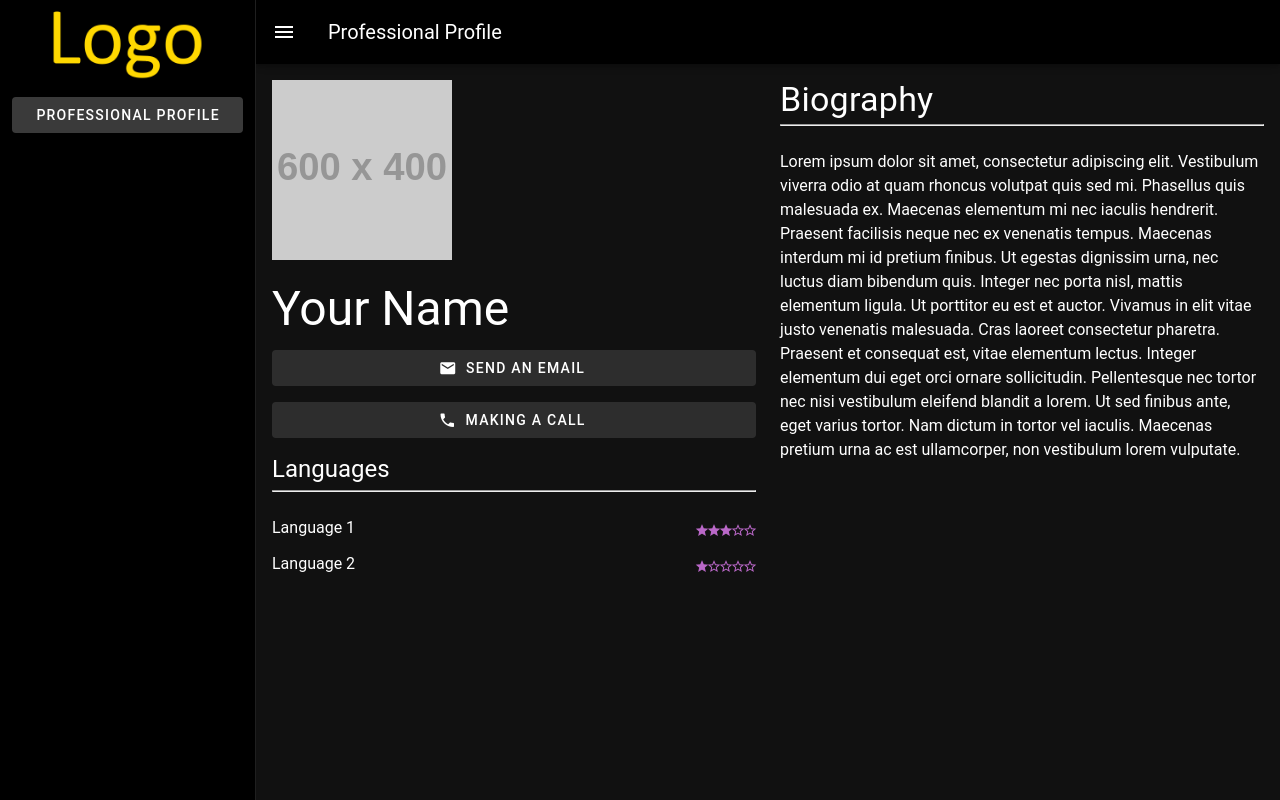
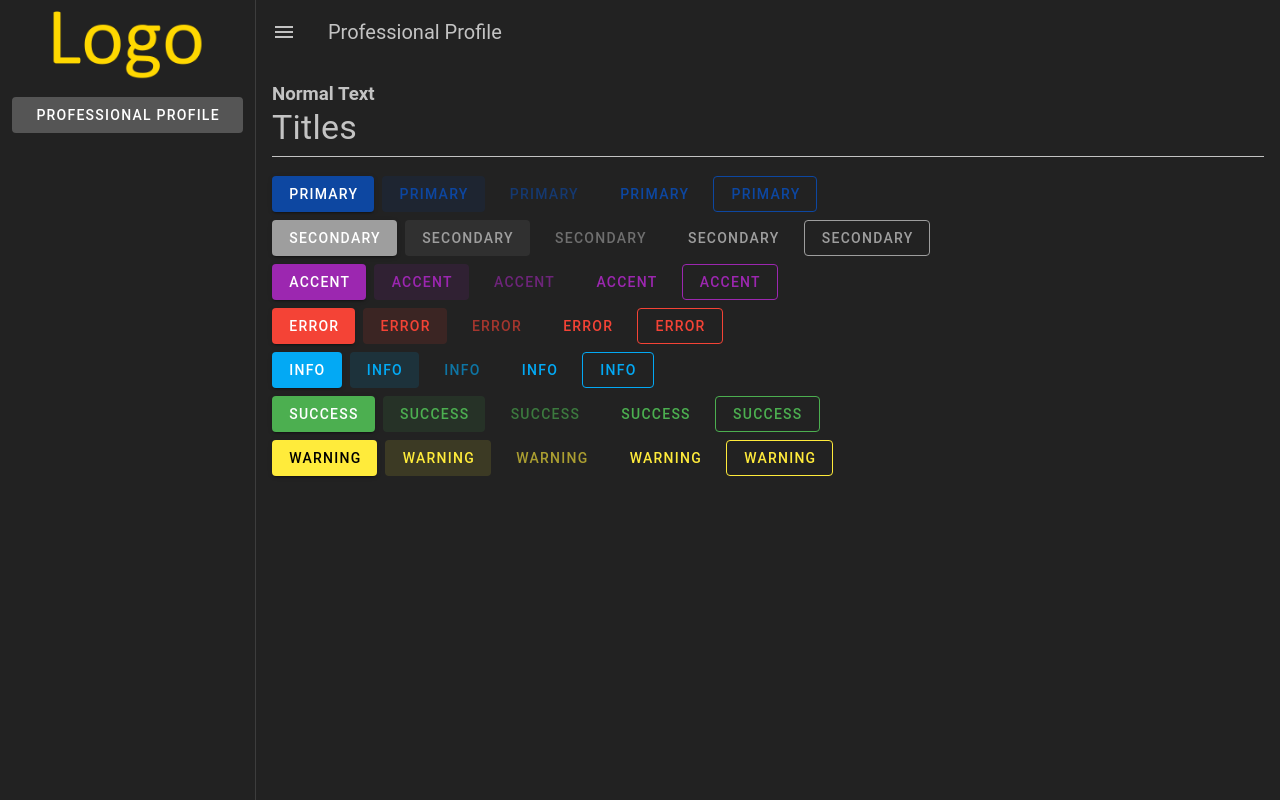
Before and after one commit to mineot/website, a Vue app: page / in a window 1280 px wide. Built offline with nearby package versions, Linux system fonts and the light colour scheme.

Commit message:
alpha/remake - some recriations

```diff
--- a/public/style.json
+++ b/public/style.json
@@ -4,14 +4,18 @@
     "websiteTheme": {
       "dark": true,
       "colors": {
-        "background": "#111",
-        "surface": "#000",
-        "primary": "#CDDC39",
-        "secondary": "#BA68C8",
-        "error": "#E53935",
-        "info": "#2196F3",
-        "success": "#009688",
-        "warning": "#FF6F00"
+        "background": "#222",
+        "surface": "#222",
+        "text-app": "#C3C3C3",
+        "text-title": "#C3C3C3",
+        "text-body": "#C3C3C3",
+        "primary": "#0D47A1",
+        "secondary": "#9E9E9E",
+        "accent": "#9C27B0",
+        "error": "#F44336",
+        "info": "#03A9F4",
+        "success": "#4CAF50",
+        "warning": "#FFEB3B"
       }
     }
   }
--- a/src/App.vue
+++ b/src/App.vue
@@ -5,13 +5,13 @@
       <SidebarMenu></SidebarMenu>
     </v-navigation-drawer>
 
-    <v-app-bar>
+    <v-app-bar elevation="0" class="text-text-app">
       <v-app-bar-nav-icon @click="changeDrawer"></v-app-bar-nav-icon>
       <v-toolbar-title>{{ $t(info.getTitle) }}</v-toolbar-title>
     </v-app-bar>
 
-    <v-main>
-      <v-container>
+    <v-main class="text-text-body">
+      <v-container :fluid="true">
         <RouterView />
       </v-container>
     </v-main>
--- a/src/views/ProfileView.vue
+++ b/src/views/ProfileView.vue
@@ -1,7 +1,27 @@
 <template>
-  <ProfilePerson></ProfilePerson>
+  <h3>Normal Text</h3>
+  <TitleWidget title="Titles"></TitleWidget>
+  <div v-for="(btn, index) in btns" :key="index" class="mb-2">
+    <v-btn :color="btn.color" class="mr-2" elevation="2">{{ btn.text }}</v-btn>
+    <v-btn :color="btn.color" class="mr-2" variant="tonal">{{ btn.text }}</v-btn>
+    <v-btn :color="btn.color" class="mr-2" variant="plain">{{ btn.text }}</v-btn>
+    <v-btn :color="btn.color" class="mr-2" variant="text">{{ btn.text }}</v-btn>
+    <v-btn :color="btn.color" class="mr-2" variant="outlined">{{ btn.text }}</v-btn>
+  </div>
+  <!-- <ProfilePerson></ProfilePerson> -->
 </template>
 
 <script setup lang="ts">
-import ProfilePerson from "@/components/ProfilePerson.vue";
+// import ProfilePerson from "@/components/ProfilePerson.vue";
+import TitleWidget from "@/widgets/TitleWidget.vue";
+
+const btns = [
+  { color: "primary", text: "Primary" },
+  { color: "secondary", text: "Secondary" },
+  { color: "accent", text: "Accent" },
+  { color: "error", text: "Error" },
+  { color: "info", text: "Info" },
+  { color: "success", text: "Success" },
+  { color: "warning", text: "Warning" },
+];
 </script>
--- a/src/widgets/TitleWidget.vue
+++ b/src/widgets/TitleWidget.vue
@@ -1,6 +1,8 @@
 <template>
-  <div :class="[sizeComputed, 'mb-1']">{{ $t(titleComputed) }}</div>
-  <hr class="mb-6">
+  <div class="text-text-title mb-5">
+    <div :class="[sizeComputed, 'mb-2']">{{ $t(titleComputed) }}</div>
+    <div class="div-h bg-text-title"></div>
+  </div>
 </template>
 
 <script setup lang="ts">
@@ -28,3 +30,9 @@ const sizeComputed = computed((): string => {
   return "text-h4";
 });
 </script>
+
+<style scoped>
+.div-h {
+  padding-bottom: 0.005rem;
+}
+</style>
```
